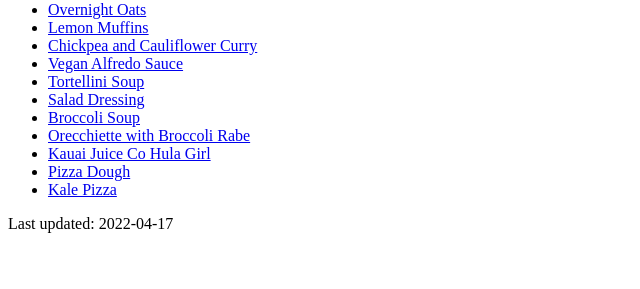
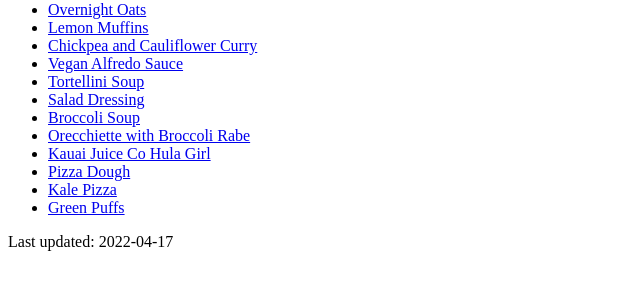
Before and after one commit to rrranthony/ajyfood.com, a plain HTML site: page index.html in a window 1280 px wide. Shown: the part 79-368 px from the top of the page, without its empty margins (0-640 px from the left). Drawn offline with Linux system fonts and the light colour scheme.

Commit message:
Add recipe: Green Puffs

```diff
--- a/index.html
+++ b/index.html
@@ -14,6 +14,7 @@
   <li><a href="http://ajyfood.com/recipes/hula-girl-juice">Kauai Juice Co Hula Girl</a></li>
   <li><a href="http://ajyfood.com/recipes/pizza-dough">Pizza Dough</a></li>
   <li><a href="http://ajyfood.com/recipes/kale-pizza">Kale Pizza</a></li>
+  <li><a href="http://ajyfood.com/recipes/green-puffs">Green Puffs</a></li>
 </ul>
 Last updated: 2022-04-17
 </body>
```
Also changed, not shown: 1 other file.
